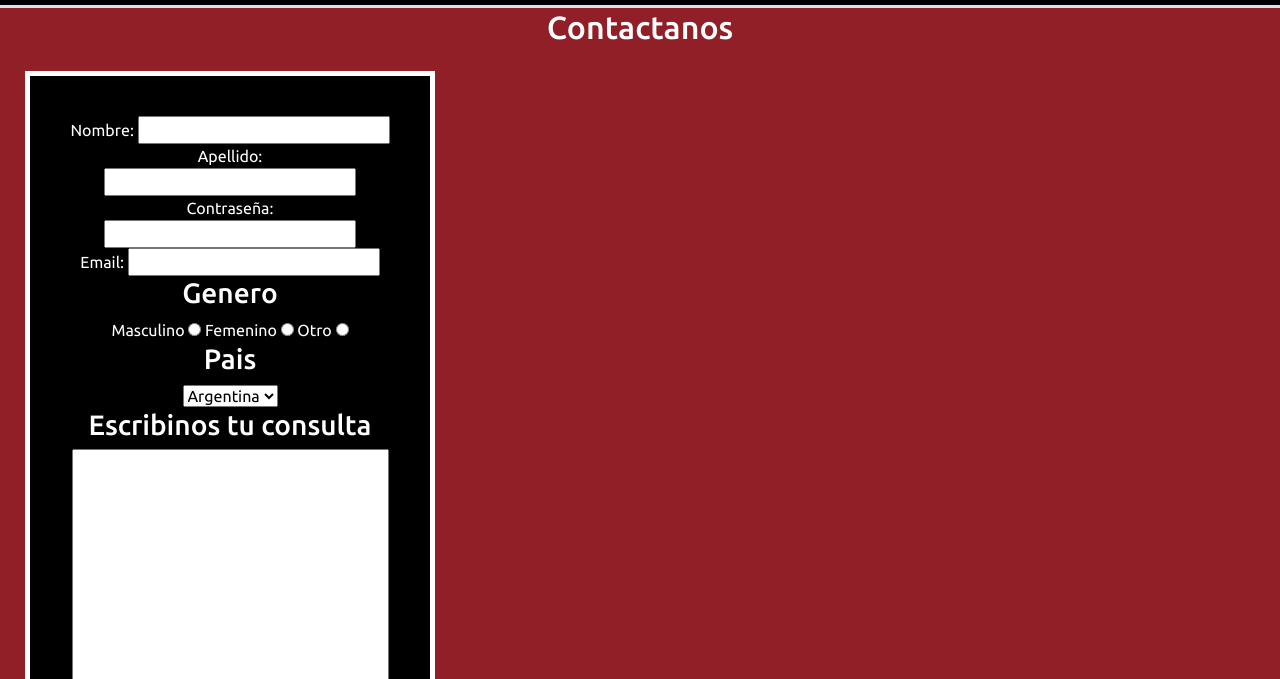
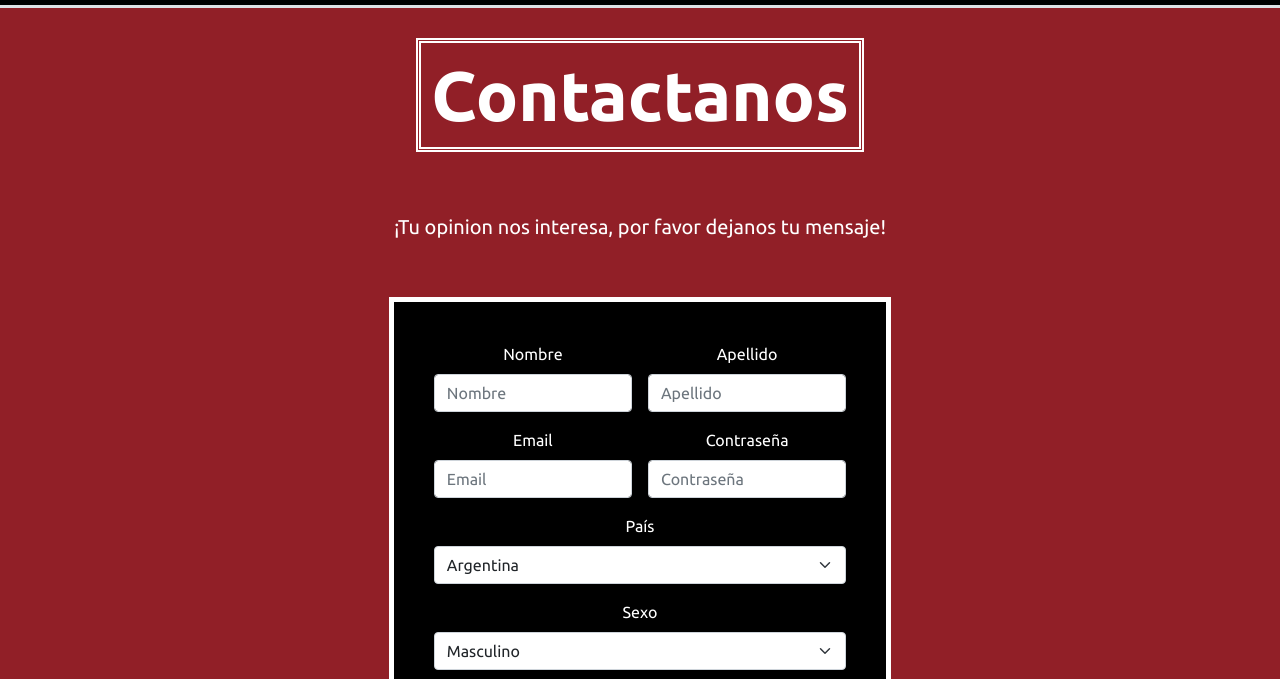
Before and after one commit to CarlosPatitucci/roulette-indumentaria, a plain HTML site: page pages/contacto.html in a window 1280 px wide. Shown: the part 121-800 px from the top of the page. Drawn offline with nearby package versions, Linux system fonts and the light colour scheme.

Commit message:
locales y contacto

```diff
--- a/css/style.css
+++ b/css/style.css
@@ -514,10 +514,23 @@ footer p {
 
 /*--------- SECCION 2 ------------*/
 
-
-
-
-
+.proximos{
+    background-color: rgb(99, 10, 16);
+    width: 100%;
+    height: 40vh;
+    color: white;
+    padding: 20px;
+}
+.proximos h1{
+    font-size: 30px;
+    font-style: normal;
+    font-weight: 500;
+    margin-bottom: 30px;
+}
+.proximos p{
+    font-size: 20px;
+    margin: 30px;
+}
 
 
 
@@ -527,15 +540,33 @@ footer p {
     background-color: rgb(145, 31, 39);
     color: white;
     text-align: center;
-    height: 100vh;
+}
+.contacto h1{
+    font-size: 70px;
+    font-style: normal;
+    font-weight: 700;
+    border: 5px white double;
+    display: inline-block;
+    padding: 10px;
+    margin: 30px;
+}
+
+.contacto p{
+    font-size: 20px;
+    margin: 30px;
+}
+.formulario{
+    display: flex;
+    align-items: center;
+    justify-content: center;
 }
 .contacto div form{
     background-color: black;
     border: 5px white solid;
     padding: 40px;
-    margin: 25px 25px 0px 25px;
-    width: 410px;
-    height: 650px;
+    margin: 25px 25px 25px 25px;
+    width: 40%;
+    height: 90%;
 }
 
 
--- a/pages/contacto.html
+++ b/pages/contacto.html
@@ -47,49 +47,56 @@
         </header>
         <main>
             <section class="contacto">
-                <h2 class="titulo-secundario">Contactanos</h2>
-                <div>
+                <h1>Contactanos</h1>
+                <p>¡Tu opinion nos interesa, por favor dejanos tu mensaje!</p>
+                <div class="container-fluid formulario">
                     <form action="" method="" enctype="">
-                        <div>
-                            <label for="nombre">Nombre:</label>
-                            <input type="text" name="nombre" id="nombre">
+                        <div class="row g-3">
+                            <div class="col-md-6">
+                                <label for="inputnombre" class="form-label">Nombre</label>
+                                <input type="text" class="form-control" id="inputnombre" placeholder="Nombre"
+                                    aria-label="Nombre">
                             </div>
-                        <div>
-                            <label for="apellido">Apellido:</label>
-                            <input type="text" name="apellido" id="apellido">
+                            <div class="col-md-6">
+                                <label for="inputapellido" class="form-label">Apellido</label>
+                                <input type="text" class="form-control" id="inputapellido" placeholder="Apellido"
+                                    aria-label="Apellido">
                             </div>
-                        <div>
-                            <label for="contrasena">Contraseña:</label>
-                            <input type="password" name="contrasena" id="contrasena">
+                            <div class="col-md-6">
+                                <label for="inputEmail4" class="form-label">Email</label>
+                                <input type="email" class="form-control" id="inputEmail4" placeholder="Email"
+                                aria-label="Email">
                             </div>
-                        <div>
-                            <label for="email">Email:</label>
-                            <input type="email" name="email" id="email">
+                            <div class="col-md-6">
+                                <label for="inputPassword4" class="form-label">Contraseña</label>
+                                <input type="password" class="form-control" id="inputPassword4" placeholder="Contraseña"
+                                aria-label="Contraseña">
                             </div>
-                        <h3>Genero</h3>
-                        <div>
-                            <label for="masculino">Masculino</label>
-                            <input type="radio" name="genero">
-                            <label for="femenino">Femenino</label>
-                            <input type="radio" name="genero">
-                            <label for="otro">Otro</label>
-                            <input type="radio" name="genero">
-                        </div>
-                        <div>
-                            <h3>Pais</h3>
-                            <select name="" id="">Pais
-                                <option value="">Argentina</option>
-                                <option value="">Brasil</option>
-                                <option value="">Uruguay</option>
+                            <div class="col-md-12">
+                                <label for="inputState" class="form-label">País</label>
+                                <select id="inputState" class="form-select">
+                                    <option selected>Argentina</option>
+                                    <option>Brasil</option>
+                                    <option>Uruguay</option>
                                 </select>
                             </div>
-                        <div>
-                            <h3>Escribinos tu consulta</h3>
-                            <textarea name="" id="" cols="30" rows="10"></textarea>
+                            <div class="col-md-12">
+                                <label for="inputState" class="form-label">Sexo</label>
+                                <select id="inputState" class="form-select">
+                                    <option selected>Masculino</option>
+                                    <option>Femenino</option>
+                                    <option>Otro</option>
+                                </select>
+                            </div>
+                            <div class="col-md-12 mb-3">
+                                <label for="exampleFormControlTextarea1" class="form-label">Example textarea</label>
+                                <textarea class="form-control" id="exampleFormControlTextarea1" rows="3" placeholder="Escribe Aquí"
+                                aria-label="Escribe Aquí"></textarea>
                             </div>
                             <div>
                                 <input type="submit" name="" id="">
                                 <input type="reset" name="" id="">
+                            </div>
                         </div>
                     </form>
                 </div>
```
Also changed, not shown: pages/locales.html (+5 -0 lines). Lines whose indentation alone changed are shown as unchanged.
